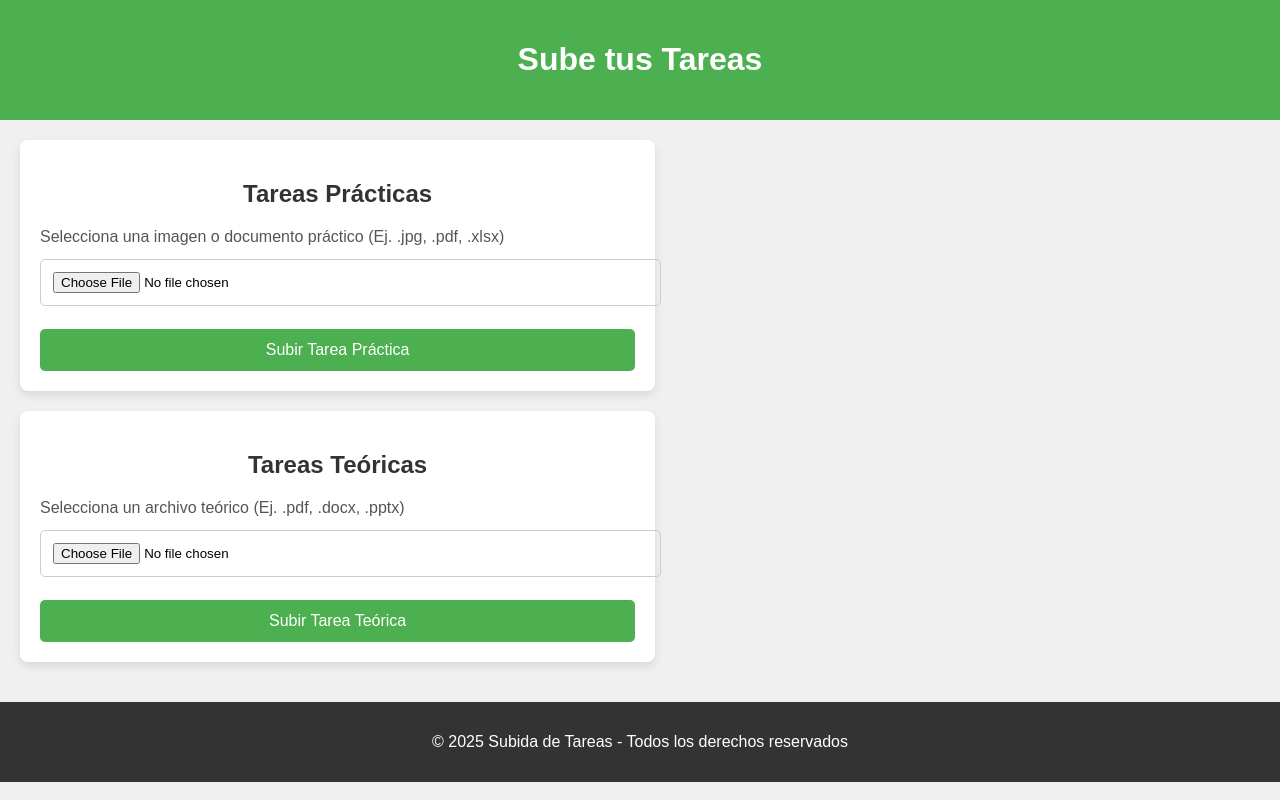
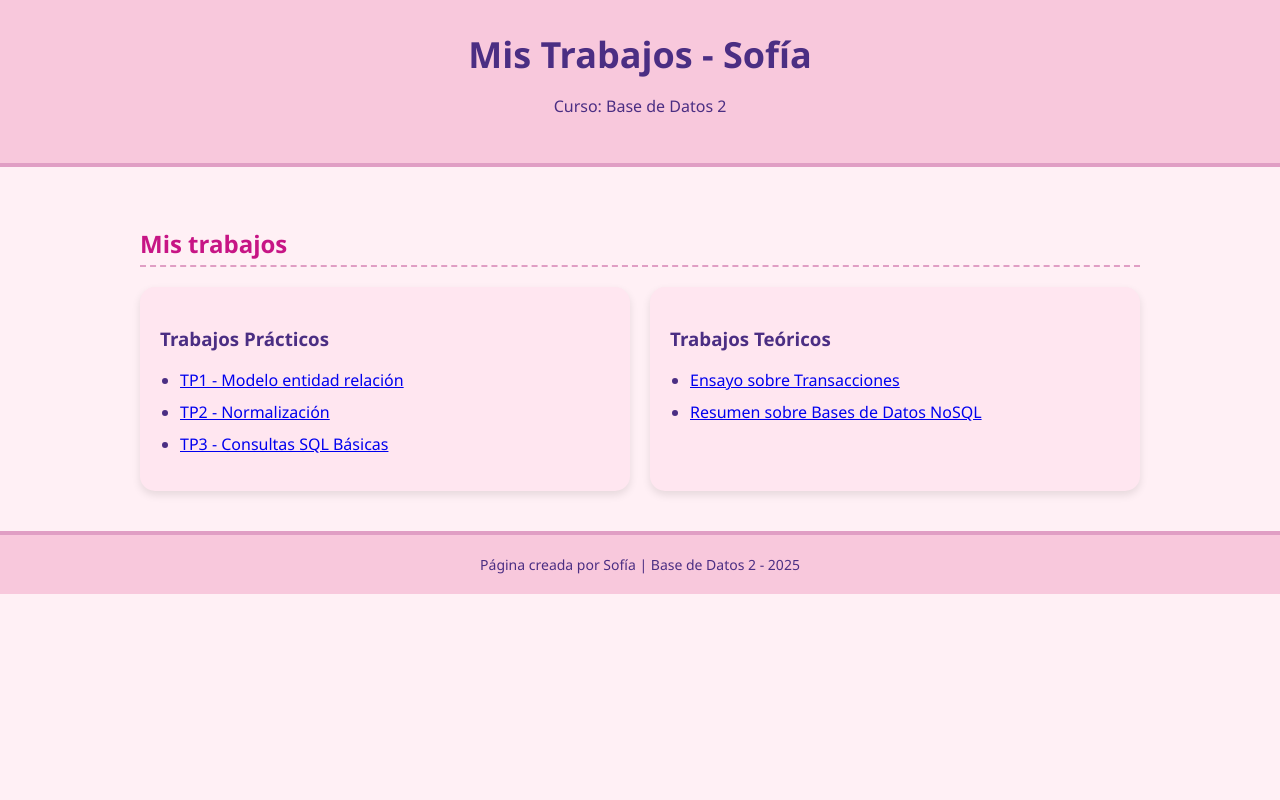
Before and after one commit to sofi172002/soft.github.io, a plain HTML site: page index.html in a window 1280 px wide. Drawn offline with Linux system fonts and the light colour scheme.

Commit message:
Update index.html

```diff
--- a/index.html
+++ b/index.html
@@ -2,127 +2,104 @@
 <html lang="es">
 <head>
   <meta charset="UTF-8">
-    <meta name="viewport" content="width=device-width, initial-scale=1.0">
-    <title>Subir Tareas</title>
+  <title>Mis Trabajos - Sofía</title>
   <style>
     body {
-            font-family: Arial, sans-serif;
-            background-color: #f0f0f0;
+      font-family: 'Segoe UI', sans-serif;
+      background-color: #fff0f5;
       margin: 0;
       padding: 0;
+      color: #4b2e83;
     }
 
     header {
-            background-color: #4CAF50;
-            color: white;
+      background-color: #f8c8dc;
+      padding: 30px;
       text-align: center;
-            padding: 20px 0;
+      border-bottom: 4px solid #e09ec4;
     }
 
-        main {
-            padding: 20px;
-            display: flex;
-            justify-content: space-between;
-            gap: 20px;
-            flex-wrap: wrap;
+    header h1 {
+      margin: 0;
+      font-size: 36px;
     }
 
-        .section {
-            background-color: white;
-            padding: 20px;
-            border-radius: 8px;
-            box-shadow: 0 4px 10px rgba(0, 0, 0, 0.1);
-            width: 48%;
+    section {
+      padding: 40px 20px;
+      max-width: 1000px;
+      margin: auto;
     }
 
     h2 {
-            color: #333;
-            text-align: center;
+      color: #c71585;
+      border-bottom: 2px dashed #e09ec4;
+      padding-bottom: 5px;
+      margin-bottom: 20px;
     }
 
-        .form-group {
-            margin-bottom: 15px;
+    .trabajos-container {
+      display: flex;
+      flex-wrap: wrap;
+      gap: 20px;
     }
 
-        label {
-            font-size: 16px;
-            color: #555;
-            display: block;
-            margin-bottom: 5px;
+    .trabajo-box {
+      background-color: #ffe6f0;
+      border-radius: 15px;
+      padding: 20px;
+      flex: 1;
+      min-width: 300px;
+      box-shadow: 0 4px 8px rgba(0,0,0,0.1);
     }
 
-        input[type="file"] {
-            width: 100%;
-            padding: 12px;
-            border: 1px solid #ccc;
-            border-radius: 5px;
-            margin: 8px 0;
+    ul {
+      padding-left: 20px;
     }
 
-        button {
-            width: 100%;
-            padding: 12px;
-            background-color: #4CAF50;
-            color: white;
-            font-size: 16px;
-            border: none;
-            border-radius: 5px;
-            cursor: pointer;
-        }
-
-        button:hover {
-            background-color: #45a049;
+    li {
+      margin-bottom: 10px;
     }
 
     footer {
-            background-color: #333;
-            color: white;
       text-align: center;
-            padding: 15px 0;
-            margin-top: 20px;
-        }
-
-        @media (max-width: 768px) {
-            .section {
-                width: 100%;
-            }
+      padding: 20px;
+      background-color: #f8c8dc;
+      color: #4b2e83;
+      font-size: 14px;
+      border-top: 4px solid #e09ec4;
     }
   </style>
 </head>
 <body>
 
   <header>
-        <h1>Sube tus Tareas</h1>
+    <h1>Mis Trabajos - Sofía</h1>
+    <p>Curso: Base de Datos 2</p>
   </header>
 
-    <main>
-        <!-- Sección para Tareas Prácticas -->
-        <div class="section">
-            <h2>Tareas Prácticas</h2>
-            <form action="/ruta-de-subida" method="POST" enctype="multipart/form-data">
-                <div class="form-group">
-                    <label for="fileUploadPractical">Selecciona una imagen o documento práctico (Ej. .jpg, .pdf, .xlsx)</label>
-                    <input type="file" id="fileUploadPractical" name="fileUploadPractical" accept=".jpg, .jpeg, .png, .pdf, .xlsx, .docx, .zip">
+  <section>
+    <h2>Mis trabajos</h2>
+    <div class="trabajos-container">
+      <div class="trabajo-box">
+        <h3>Trabajos Prácticos</h3>
+        <ul>
+          <li><a href="TP1_Modelo_ER.pdf" target="_blank">TP1 - Modelo entidad relación</a></li>
+          <li><a href="TP2_Normalizacion.pdf" target="_blank">TP2 - Normalización</a></li>
+          <li><a href="TP3_SQL_Basico.pdf" target="_blank">TP3 - Consultas SQL Básicas</a></li>
+        </ul>
       </div>
-                <button type="submit">Subir Tarea Práctica</button>
-            </form>
+      <div class="trabajo-box">
+        <h3>Trabajos Teóricos</h3>
+        <ul>
+          <li><a href="Ensayo_Transacciones.pdf" target="_blank">Ensayo sobre Transacciones</a></li>
+          <li><a href="Resumen_NoSQL.pdf" target="_blank">Resumen sobre Bases de Datos NoSQL</a></li>
+        </ul>
       </div>
-
-        <!-- Sección para Tareas Teóricas -->
-        <div class="section">
-            <h2>Tareas Teóricas</h2>
-            <form action="/ruta-de-subida" method="POST" enctype="multipart/form-data">
-                <div class="form-group">
-                    <label for="fileUploadTheory">Selecciona un archivo teórico (Ej. .pdf, .docx, .pptx)</label>
-                    <input type="file" id="fileUploadTheory" name="fileUploadTheory" accept=".pdf, .docx, .pptx, .txt">
     </div>
-                <button type="submit">Subir Tarea Teórica</button>
-            </form>
-        </div>
-    </main>
+  </section>
 
   <footer>
-        <p>&copy; 2025 Subida de Tareas - Todos los derechos reservados</p>
+    Página creada por Sofía | Base de Datos 2 - 2025
   </footer>
 
 </body>
```
Lines whose indentation alone changed are shown as unchanged.
